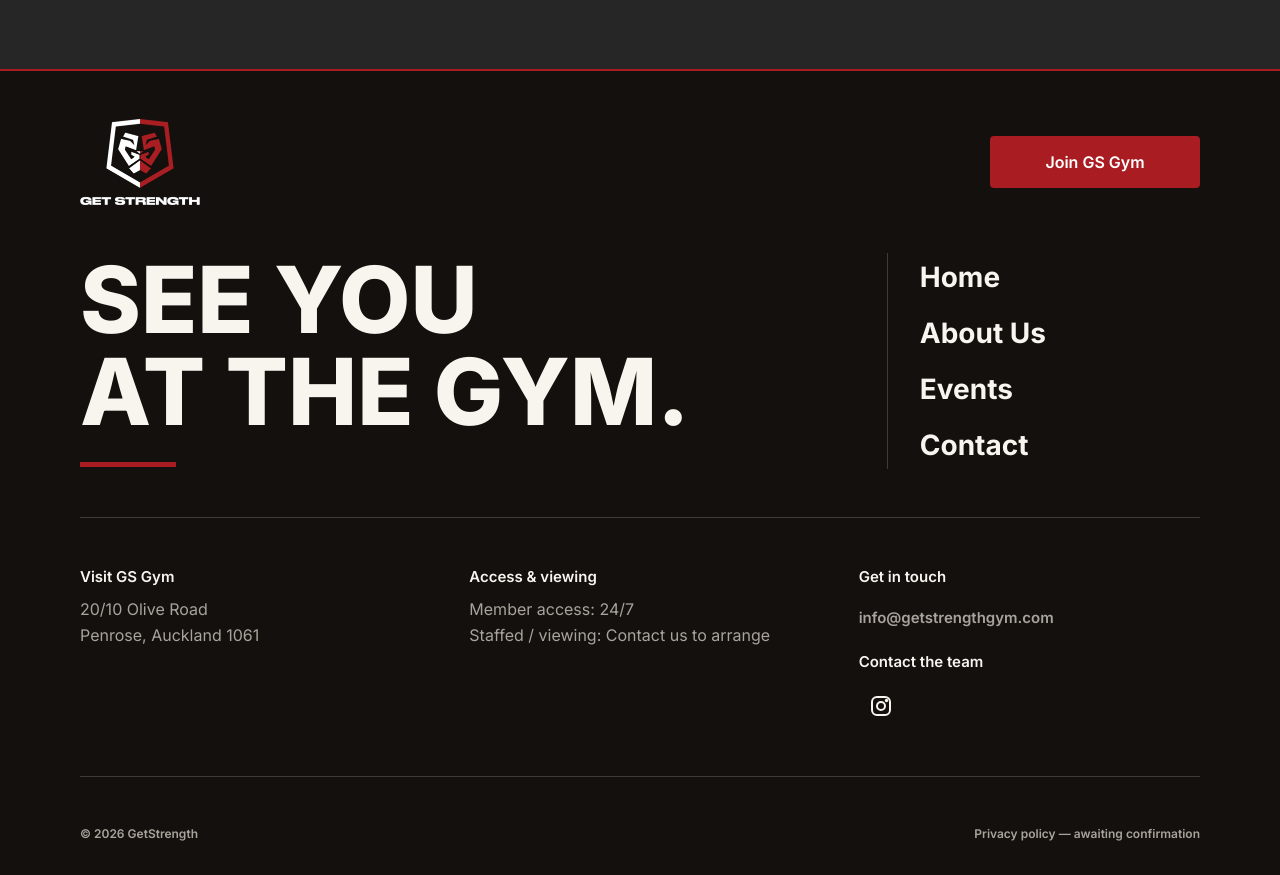
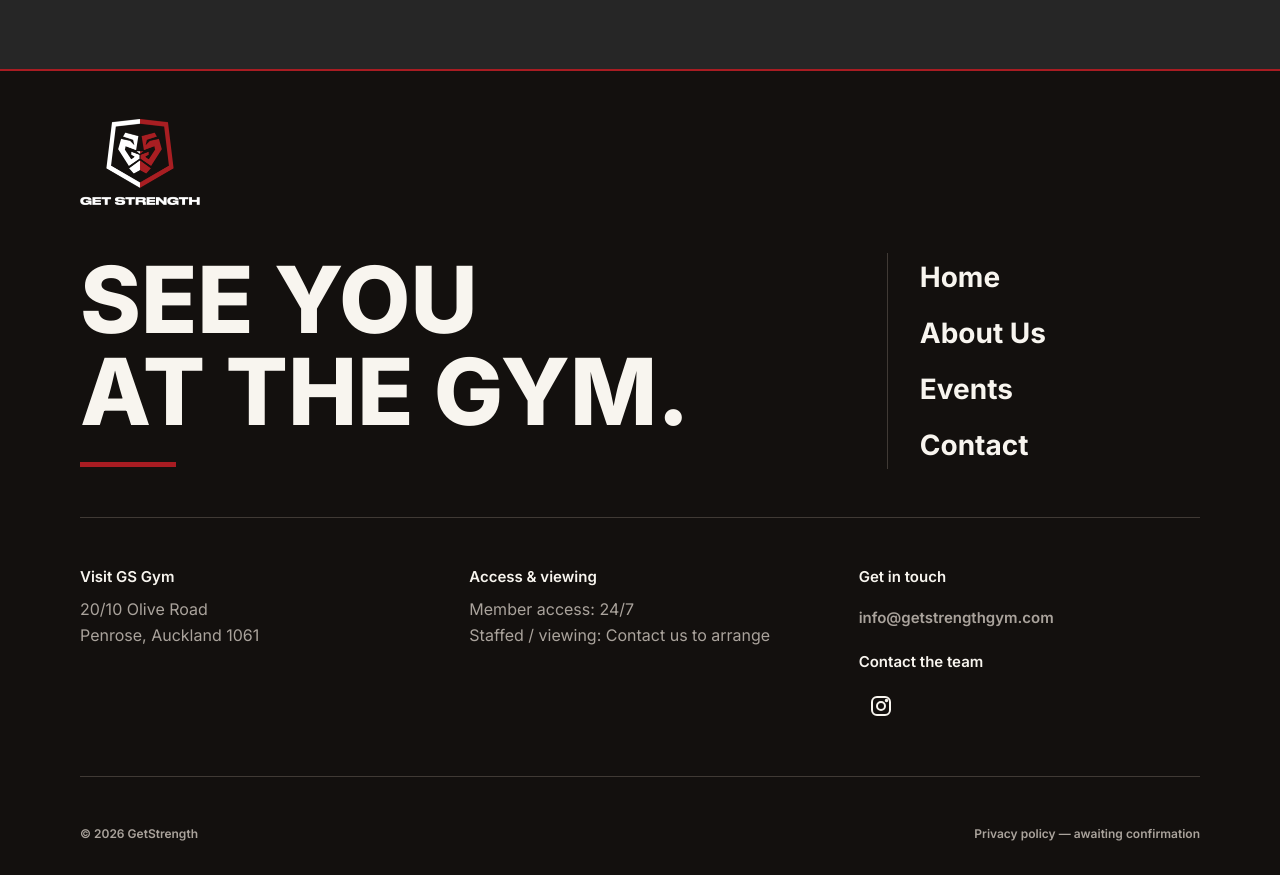
Before and after one commit to GetStrength-Gym/GetStrengthGym, a Next.js app in the folder frontend/: page /about in a window 1280 px wide. Shown: the part 3600-4475 px from the top of the page. Built offline with nearby package versions, Linux system fonts and the light colour scheme.

Commit message:
Remove the footer's Join button
It sat directly under the Join band that ends Home, About and Contact, and
the pinned header carries Join on every page, including Events. The footer
now opens with the logo alone.

```diff
--- a/frontend/app/globals.css
+++ b/frontend/app/globals.css
@@ -216,7 +216,6 @@ html { scroll-padding-top: 88px; }
 .footer-inner { display: flex; flex-direction: column; gap: 32px; padding-block: 24px; }
 .footer-brand { display: flex; align-items: center; justify-content: space-between; gap: 24px; }
 .footer-logo { width: 100px; height: auto; }
-.footer-brand .gs-button { min-width: 152px; }
 .footer-invitation { display: grid; gap: 32px; }
 .footer-statement { font-size: clamp(36px, 12.3vw, 48px); font-weight: 800; line-height: 1.04; }
 .brand-underline { display: block; margin-top: 24px; width: 64px; height: 5px; background: var(--color-red); }
@@ -461,7 +460,6 @@ button.calendar-day:hover { background: var(--color-neutral); }
   .site-footer { border-top: 2px solid var(--color-red); }
   .footer-inner { gap: 48px; padding-block: 48px 32px; }
   .footer-logo { width: 120px; }
-  .footer-brand .gs-button { min-width: 210px; }
   .footer-invitation { grid-template-columns: minmax(0, 872fr) minmax(0, 360fr); gap: 48px; }
   .footer-statement { font-size: clamp(48px, 7.22vw, 104px); line-height: 1; }
   .brand-underline { width: 96px; }
--- a/frontend/components/SiteFooter.tsx
+++ b/frontend/components/SiteFooter.tsx
@@ -1,7 +1,6 @@
 import Image from "next/image";
 import Link from "next/link";
 import { getSite, isPreviewBuild } from "@/lib/content";
-import JoinButton from "./JoinButton";
 import NavLinks from "./NavLinks";
 import SocialIcon from "./SocialIcon";
 
@@ -16,7 +15,6 @@ export default function SiteFooter() {
             <Image src="/images/brand/getstrength-primary.png" width={480} height={343}
               alt={site.name} className="footer-logo" />
           </Link>
-          <JoinButton />
         </div>
         <div className="footer-invitation">
           <div>
```
Also changed, not shown: 2 other files (tests, documents, lock files or other folders).
